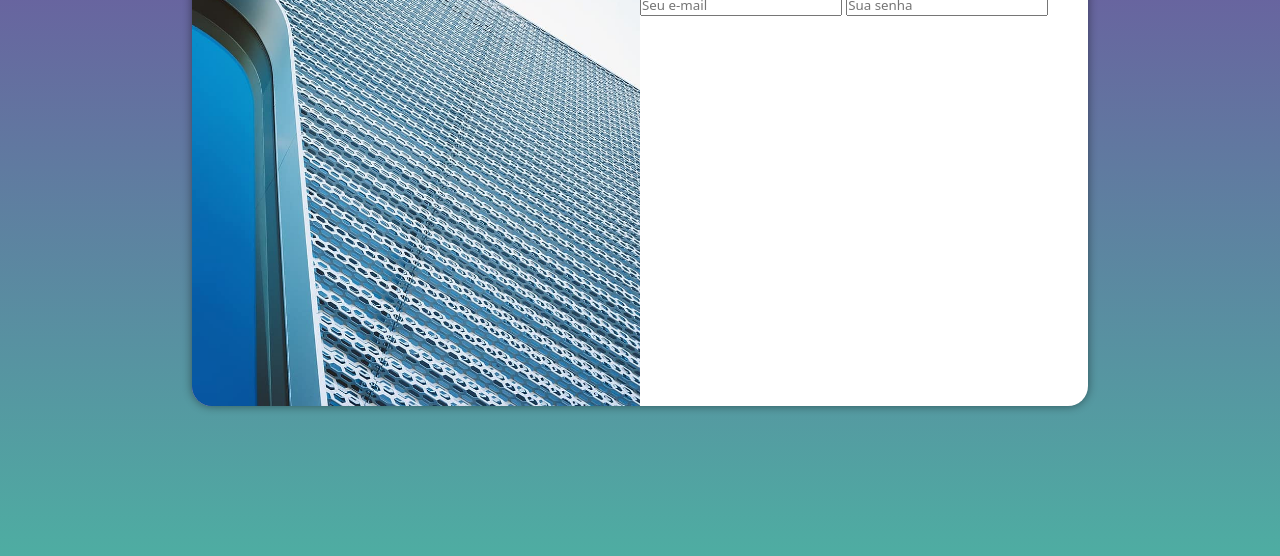
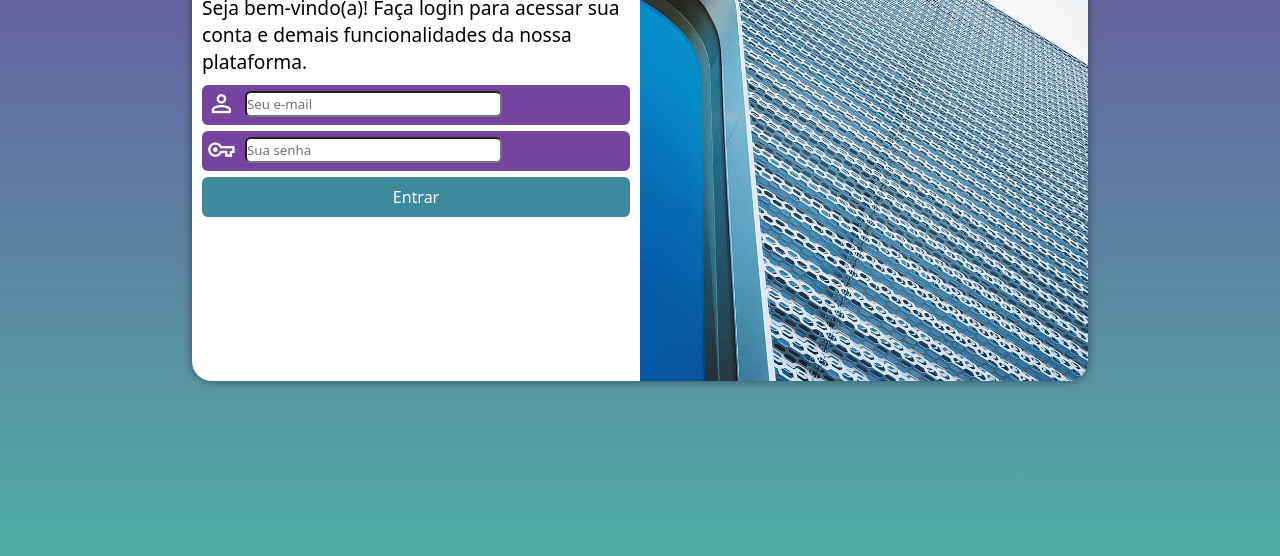
Before and after one commit to matheusaspinto/projeto-login, a plain HTML site: page index.html in a window 1280 px wide. Shown: the part 244-800 px from the top of the page. Drawn offline with nearby package versions, Linux system fonts and the light colour scheme.

Commit message:
ajustes e finalização do projeto

```diff
--- a/estilos/mediaquery.css
+++ b/estilos/mediaquery.css
@@ -6,37 +6,44 @@
         background-image: linear-gradient(to bottom, rgb(115, 69, 158), rgb(78, 173, 162));
     }
     section#login{
-        width: 70vw;
-
+        width: 80vw;
+        height: 370px;
     }
-    div#imagem{
+    section#login > div#imagem {
+        float: left;
+        width: 30%;
+        height: 100%;
+    }
+    section#login > div#formulario {
         float: right;
         width: 70%;
-        height: 100%;
-    }
-    div#imagem{
-        float: left;
-        width: 30%;
-
     }
 }
 
 @media screen and (min-width: 992px ) {
+
     body{
         background-image: linear-gradient(to bottom, rgb(115, 69, 158), rgb(78, 173, 162));
-
+    }
     section#login{
         width: 70vw;
+        height: 450px;
 
     }
-    div#imagem{
+    section#login > div#imagem{
         float: right;
         width: 50%;
         height: 100%;
     }
-    div#imagem{
+    section#login > div#formulario{
         float: left;
         width: 50%;
-
+    }
+    div#formulario > h1{
+        font-size: 2em;
+    }
+    div#formulario > p {
+        font-size: 1.2em;
+        margin: 10px 0px;
     }
 }
--- a/estilos/style.css
+++ b/estilos/style.css
@@ -17,12 +17,14 @@ main{
     position: relative;
     height: 100vh;
     width: 100vw;
-    display: flex;
-    align-items: center;
 
 }
 
 section#login{
+    position: absolute;
+    top: 50%;
+    left: 50%;
+    transform: translate(-50%, -50%);
     background-color: white;
     width: 250px;
     height: 500px;
@@ -34,7 +36,15 @@ section#login{
     transition: width 0.2s, height 0.2s;
 }
 
-#imagem{
+form >div.campo{
+    background-color: rgb(115, 69, 158);
+    display: block;
+    width: 100%;
+    height: 40px;
+    border-radius: 6px;
+    margin: 6px 0px;
+}
+section#login > div#imagem{
     background: rgb(115, 69, 158) url(../imagens/metal.jpg) no-repeat;
     height: 200px;
     background-size: cover;
@@ -42,7 +52,41 @@ section#login{
     display: block;
 }
 
-#formulario{
+section#login > div#formulario{
     display: block;
     padding: 10px;
 }
+
+div#formulario > h1 {
+    text-align: center;
+    margin-bottom: 10px;
+}
+
+div.campo > span {
+    color: white;
+    font-size: 1.8em;
+    padding: 5px;
+}
+div.campo > input {
+    transform: translateY(-9px);
+    width: 60%;
+    border-radius: 6px;
+    height: 2em;
+}
+
+form > input[type=submit]{
+    font-size: 1em;
+    width: 100%;
+    height: 40px;
+    background-color: rgb(60, 138, 155);
+    color: white;
+    border: none;
+    border-radius: 6px;
+    cursor: pointer;
+}
+form > input[type=submit]:hover{
+    background-color: rgb(39, 88, 99);
+}
+div#formulario > p {
+    margin: 10px 0px;
+}
--- a/index.html
+++ b/index.html
@@ -4,6 +4,7 @@
     <meta charset="UTF-8">
     <meta name="viewport" content="width=device-width, initial-scale=1.0">
     <title>Login</title>
+    <link href="https://fonts.googleapis.com/css2?family=Material+Symbols+Outlined" rel="stylesheet" />
     <link rel="stylesheet" href="estilos/style.css">
     <link rel="stylesheet" href="estilos/mediaquery.css">
 </head>
@@ -17,12 +18,25 @@
             <div id="formulario">
                 <h1>Login</h1>
                 <p>Seja bem-vindo(a)! Faça login para acessar sua conta e demais funcionalidades da nossa plataforma.</p>
-                <form action="" method="post" autocomplete="on"></form>
-                <label for="iemail"><input type="email" name="email" id="iemail" placeholder="Seu e-mail"></label>
-                <label for="isenha"><input type="password" name="senha" id="isenha" placeholder="Sua senha"></label>
+             <form action="" method="post" autocomplete="on">
+                <div class="campo">
+                    <span class="material-symbols-outlined">
+                        person
+                        </span>
+                    <input type="email" name="email" id="iemail" placeholder="Seu e-mail" autocomplete="email" required maxlength="30">
+                    <label for="iemail"></label>
+                </div>
+                <div class="campo">
+                    <span class="material-symbols-outlined">
+                        vpn_key
+                        </span>
+                    <input type="password" name="senha" id="isenha" placeholder="Sua senha" autocomplete="current-password" required minlength="6">
+                    <label for="isenha"></label>
+                </div>
+                <input type="submit" value="Entrar">
+             </form>
             </div>
         </section>
     </main>
-
 </body>
 </html>
```
